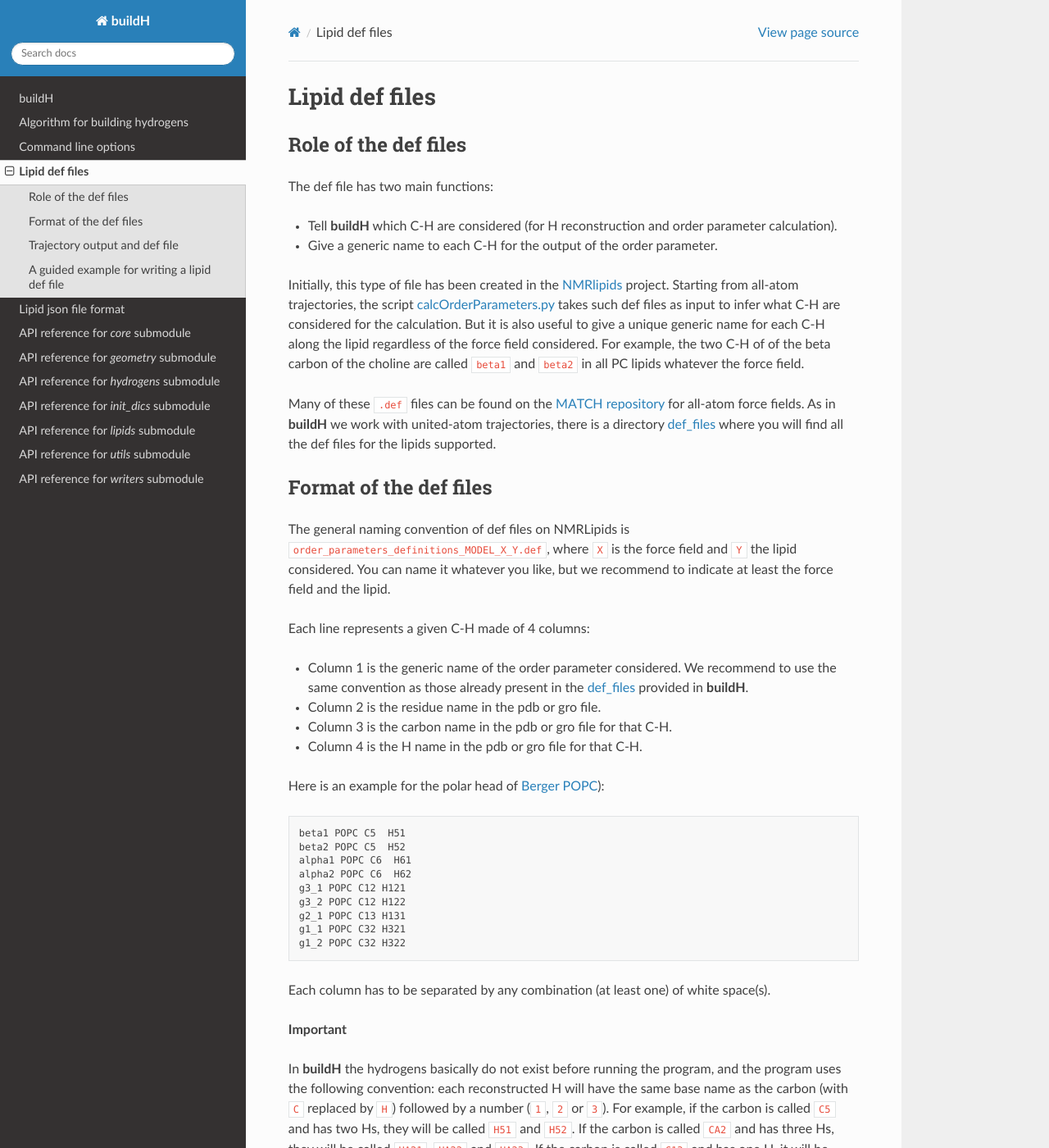
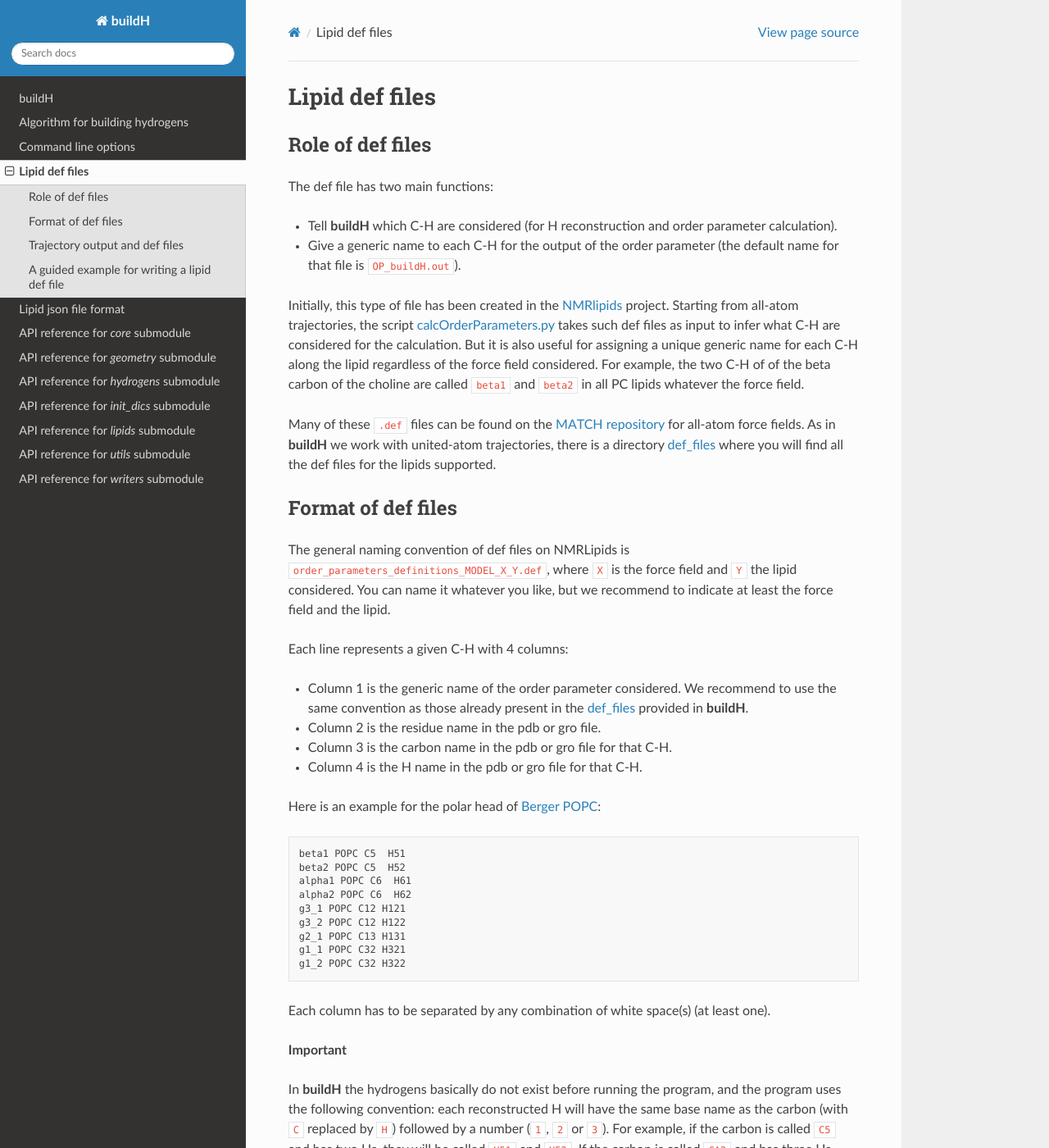
Before and after one commit to patrickfuchs/buildH, a Sphinx documentation site: the page built from docs/def_format.md, in a window 1280 px wide and 1400 px high. Shown: the whole window at 82% size. Built offline with Sphinx 7.4.7 and the Read the Docs theme 2.0.0, drawn with Linux system fonts in a browser that asks for light colours; pages that are not in the unit, such as notebooks, are missing from menus; some of the changed text lies outside the part shown.

Commit message:
Fix details

````diff
--- a/docs/def_format.md
+++ b/docs/def_format.md
@@ -1,28 +1,28 @@
 # Lipid def files
 
-## Role of the def files
+## Role of def files
 
 The def file has two main functions:
 
 - Tell **buildH** which C-H are considered (for H reconstruction and order parameter calculation).
-- Give a generic name to each C-H for the output of the order parameter.
+- Give a generic name to each C-H for the output of the order parameter (the default name for that file is `OP_buildH.out`).
 
-Initially, this type of file has been created in the [NMRlipids](https://nmrlipids.blogspot.com/) project. Starting from all-atom trajectories, the script [calcOrderParameters.py](https://github.com/NMRLipids/MATCH/blob/master/scripts/calcOrderParameters.py) takes such def files as input to infer what C-H are considered for the calculation. But it is also useful to give a unique generic name for each C-H along the lipid regardless of the force field considered. For example, the two C-H of of the beta carbon of the choline are called `beta1` and `beta2` in all PC lipids whatever the force field.
+Initially, this type of file has been created in the [NMRlipids](https://nmrlipids.blogspot.com/) project. Starting from all-atom trajectories, the script [calcOrderParameters.py](https://github.com/NMRLipids/MATCH/blob/master/scripts/calcOrderParameters.py) takes such def files as input to infer what C-H are considered for the calculation. But it is also useful for assigning a unique generic name for each C-H along the lipid regardless of the force field considered. For example, the two C-H of of the beta carbon of the choline are called `beta1` and `beta2` in all PC lipids whatever the force field.
 
 Many of these `.def` files can be found on the [MATCH repository](https://github.com/NMRLipids/MATCH/tree/master/scripts/orderParm_defs) for all-atom force fields. As in **buildH** we work with united-atom trajectories, there is a directory [def_files](https://github.com/patrickfuchs/buildH/tree/master/def_files) where you will find all the def files for the lipids supported.
 
-## Format of the def files
+## Format of def files
 
 The general naming convention of def files on NMRLipids is `order_parameters_definitions_MODEL_X_Y.def`, where `X` is the force field and `Y` the lipid considered. You can name it whatever you like, but we recommend to indicate at least the force field and the lipid.
 
-Each line represents a given C-H made of 4 columns:
+Each line represents a given C-H with 4 columns:
 
 - Column 1 is the generic name of the order parameter considered. We recommend to use the same convention as those already present in the [def_files](https://github.com/patrickfuchs/buildH/tree/master/def_files) provided in **buildH**.
 - Column 2 is the residue name in the pdb or gro file.
 - Column 3 is the carbon name in the pdb or gro file for that C-H.
 - Column 4 is the H name in the pdb or gro file for that C-H.
 
-Here is an example for the polar head of [Berger POPC](https://github.com/patrickfuchs/buildH/blob/master/def_files/order_parameter_definitions_MODEL_Berger_POPC.def)):
+Here is an example for the polar head of [Berger POPC](https://github.com/patrickfuchs/buildH/blob/master/def_files/order_parameter_definitions_MODEL_Berger_POPC.def):
 
 ```
 beta1 POPC C5  H51
@@ -36,7 +36,7 @@ g1_1 POPC C32 H321
 g1_2 POPC C32 H322
 ```
 
-Each column has to be separated by any combination (at least one) of white space(s).
+Each column has to be separated by any combination of white space(s) (at least one).
 
 **Important**
 
@@ -44,7 +44,7 @@ In **buildH** the hydrogens basically do not exist before running the program, a
 
 **We highly recommend to use this convention!**
 
-## Trajectory output and def file
+## Trajectory output and def files
 
 If an output trajecotry (option `-opx`) is requested, the `.def` file provided **must** contain all possible C-H in that lipid (since the whole trajectory with Hs will be reconstructed). This option is slow, we do not recommend it if an output xtc file is not wanted.
 
@@ -112,7 +112,7 @@ With those 3 files, we can launch buildH:
 buildH -c butane.pdb -l Berger_BUTA -lt Berger_BUTA.json -d Berger_BUTA.def -opx butane_wH
 ```
 
-So we used here the option `-lt` to supply our own `Berger_BUTA.json` file. We also requested an ouput with option `-opx` which will generate the pdb with hydrogens `butane_wH.pdb`. Below is shown the generated pdb and structure.
+We gave our newly created def file to **buildH** with the option `-d`. We also used our own `Berger_BUTA.json` file with the option `-lt`. We also requested an ouput with the option `-opx` which will generate the pdb with hydrogens `butane_wH.pdb`. Below is shown the generated pdb and structure.
 
 ```
 ATOM      1  C1  BUTA    1      -1.890   0.170   0.100  1.00  0.00             C
````
